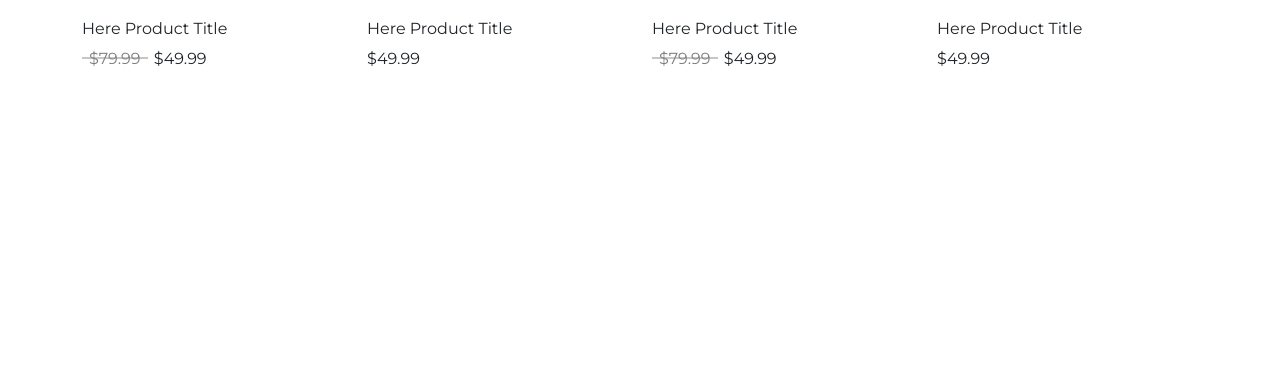
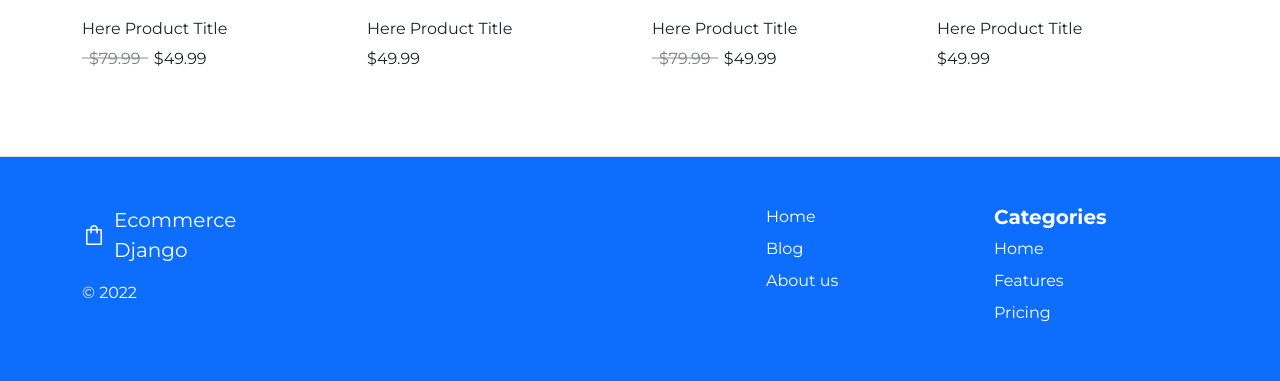
Before and after one commit to Zuiak/EcommerceDjango, a Django app: page / in a window 1280 px wide. Shown: the part 919-1300 px from the top of the page. Before the commit the page ends 985 px from the top, so only its background shows below. Run offline with Django 4.2, Linux system fonts and the light colour scheme.

Commit message:
Add footer & Bug fix

```diff
--- a/EcommerceDjango/static/css/style.css
+++ b/EcommerceDjango/static/css/style.css
@@ -42,31 +42,38 @@ h1, h2, h3, h4, h5, h6{
   border-top-left-radius: 0;
 }
 
+/* Footer settings */
+footer{
+    font-family: Montserrat;
+}
+footer .nav-link{
+    color: #fff;
+    opacity: 1;
+}
+footer h5{
+    font-weight: 700;
+}
+
 /* Section products */
 .section-products {
     padding: 80px 0 54px;
 }
-
 .section-products .header {
     margin-bottom: 50px;
 }
-
 .section-products .header h3 {
     font-size: 1rem;
     color: #fe302f;
     font-weight: 500;
 }
-
 .section-products .header h2 {
     font-size: 2.2rem;
     font-weight: 400;
     color: #444444;
 }
-
 .section-products .single-product {
     margin-bottom: 26px;
 }
-
 .section-products .single-product .part-1 {
     position: relative;
     height: 290px;
@@ -74,7 +81,6 @@ h1, h2, h3, h4, h5, h6{
     margin-bottom: 20px;
     overflow: hidden;
 }
-
 .section-products .single-product .part-1::before {
 		position: absolute;
 		content: "";
@@ -85,32 +91,26 @@ h1, h2, h3, h4, h5, h6{
 		z-index: -1;
 		transition: all 0.3s;
 }
-
 .section-products .single-product:hover .part-1::before {
 		transform: scale(1.2,1.2) rotate(5deg);
 }
-
 .section-products #product-1 .part-1::before {
     background: url("https://i.ibb.co/L8Nrb7p/1.jpg") no-repeat center;
     background-size: cover;
 		transition: all 0.3s;
 }
-
 .section-products #product-2 .part-1::before {
     background: url("https://i.ibb.co/cLnZjnS/2.jpg") no-repeat center;
     background-size: cover;
 }
-
 .section-products #product-3 .part-1::before {
     background: url("https://i.ibb.co/L8Nrb7p/1.jpg") no-repeat center;
     background-size: cover;
 }
-
 .section-products #product-4 .part-1::before {
     background: url("https://i.ibb.co/cLnZjnS/2.jpg") no-repeat center;
     background-size: cover;
 }
-
 .section-products .single-product .part-1 .discount,
 .section-products .single-product .part-1 .new {
     position: absolute;
@@ -122,12 +122,10 @@ h1, h2, h3, h4, h5, h6{
     text-transform: uppercase;
     font-size: 0.85rem;
 }
-
 .section-products .single-product .part-1 .new {
     left: 0;
     background-color: #444444;
 }
-
 .section-products .single-product .part-1 ul {
     position: absolute;
     bottom: -41px;
@@ -138,17 +136,14 @@ h1, h2, h3, h4, h5, h6{
     opacity: 0;
     transition: bottom 0.5s, opacity 0.5s;
 }
-
 .section-products .single-product:hover .part-1 ul {
     bottom: 30px;
     opacity: 1;
 }
-
 .section-products .single-product .part-1 ul li {
     display: inline-block;
     margin-right: 4px;
 }
-
 .section-products .single-product .part-1 ul li a {
     display: inline-block;
     width: 40px;
@@ -160,27 +155,22 @@ h1, h2, h3, h4, h5, h6{
     box-shadow: 0 2px 20px rgb(50 50 50 / 10%);
     transition: color 0.2s;
 }
-
 .section-products .single-product .part-1 ul li a:hover {
     color: #fe302f;
 }
-
 .section-products .single-product .part-2 .product-title {
     font-size: 1rem;
 }
-
 .section-products .single-product .part-2 h4 {
     display: inline-block;
     font-size: 1rem;
 }
-
 .section-products .single-product .part-2 .product-old-price {
     position: relative;
     padding: 0 7px;
     margin-right: 2px;
     opacity: 0.6;
 }
-
 .section-products .single-product .part-2 .product-old-price::after {
     position: absolute;
     content: "";
--- a/shop/templates/base.html
+++ b/shop/templates/base.html
@@ -5,56 +5,13 @@
         <meta charset="utf-8">
         <meta name="viewport" content="width=device-width, initial-scale=1">
         <title>{% block title %}{% endblock %}</title>
-        <link rel="preconnect" href="https://fonts.googleapis.com">
-        <link rel="preconnect" href="https://fonts.gstatic.com" crossorigin>
-        <link href="https://fonts.googleapis.com/css2?family=Montserrat:wght@400;700&family=Open+Sans:wght@400;500;700&display=swap" rel="stylesheet">
-        <link rel="stylesheet" href="https://fonts.googleapis.com/css2?family=Material+Symbols+Outlined:opsz,wght,FILL,GRAD@20..48,100..700,0..1,-50..200" />
-        <link rel="stylesheet" href="https://cdnjs.cloudflare.com/ajax/libs/font-awesome/5.15.3/css/all.min.css">
-        <link href="https://cdn.jsdelivr.net/npm/bootstrap@5.2.0-beta1/dist/css/bootstrap.min.css" rel="stylesheet" crossorigin="anonymous">
-        <link rel="stylesheet" href="{% static 'css/style.css' %}">
+        {% include 'style-imports.html' %}
     </head>
     <body>
-        <nav class="navbar navbar-expand-lg navbar-dark bg-primary text-white" aria-label="Ninth navbar example">
-            <div class="container-xl">
-                <a class="navbar-brand fs-4" href="{% url 'homepage'%}"><span class="material-symbols-outlined me-2">shopping_bag</span>Ecommerce Django</a>
-                <button class="navbar-toggler" type="button" data-bs-toggle="collapse" data-bs-target="#navbarsExample07XL" aria-controls="navbarsExample07XL" aria-expanded="false" aria-label="Toggle navigation">
-                    <span class="navbar-toggler-icon"></span>
-                </button>
-                <div class="collapse navbar-collapse right" id="navbarsExample07XL">
-                    <ul class="navbar-nav ms-auto mb-2 mb-lg-0 font-weight-bold text-uppercase">
-                        <li class="nav-item">
-                            <a href="{% url 'homepage' %}" class="nav-link">Home</a>
-                        </li>
-                        <li class="nav-item dropdown">
-                            <a class="nav-link dropdown-toggle" href="#" id="dropdown06" data-bs-toggle="dropdown" aria-expanded="false">Categories</a>
-                            <ul class="dropdown-menu" aria-labelledby="dropdown06">
-                                <li><a class="dropdown-item" href="#">Action</a></li>
-                                <li><a class="dropdown-item" href="#">Another action</a></li>
-                                <li><a class="dropdown-item" href="#">Something else here</a></li>
-                            </ul>
-                        </li>
-                        <li class="nav-item">
-                            <a href="{% url 'blog' %}" class="nav-link">Blog</a>
-                        </li>
-                        <li class="nav-item">
-                            <a href="{% url 'about' %}" class="nav-link">About us</a>
-                        </li>
-                        {% comment %}<li class="nav-item">
-                            <a class="nav-link disabled">Disabled</a>
-                        </li>{% endcomment %}
-                    </ul>
-                    <form class="d-flex ">
-                        <input class="form-control me-2" type="search" placeholder="Search" aria-label="Search">
-                        <button class="btn btn-outline-success" type="submit"><i class="material-symbols-outlined">search</i></button>
-                    </form>
-                </div>
+        {% include 'navbar.html' %}
 
-            </div>
-        </nav>
+        {% block content %}{% endblock %}
 
-        {% block content %}
-
-        {% endblock %}
-        <script src="https://cdn.jsdelivr.net/npm/bootstrap@5.2.0-beta1/dist/js/bootstrap.bundle.min.js" integrity="sha384-pprn3073KE6tl6bjs2QrFaJGz5/SUsLqktiwsUTF55Jfv3qYSDhgCecCxMW52nD2" crossorigin="anonymous"></script>
+        {% include 'footer.html' %}
     </body>
 </html>
--- /dev/null
+++ b/shop/templates/footer.html
@@ -0,0 +1,41 @@
+{% load static %}
+
+<footer class="border-top bg-primary text-white">
+    <div class="container">
+        <div class="row row-cols-5 py-5 my-5s">
+             <div class="col">
+                <a href="{% url 'homepage' %}" class="d-flex align-items-center mb-3 link-dark text-decoration-none text-white fs-5" style=":hover{color: #fff}">
+                    <span class="material-symbols-outlined me-2">shopping_bag</span>Ecommerce Django
+                </a>
+                <p class="text-white">© {% now 'Y' %}</p>
+            </div>
+
+            <div class="col">
+
+            </div>
+
+            <div class="col">
+
+            </div>
+
+            <div class="col">
+                <ul class="nav flex-column">
+                    <li class="nav-item mb-2"><a href="{% url 'homepage' %}" class="nav-link p-0 text-white">Home</a></li>
+                    <li class="nav-item mb-2"><a href="{% url 'blog' %}" class="nav-link p-0 text-white">Blog</a></li>
+                    <li class="nav-item mb-2"><a href="{% url 'about' %}" class="nav-link p-0 text-white">About us</a></li>
+                </ul>
+            </div>
+
+            <div class="col">
+                <h5>Categories</h5>
+                <ul class="nav flex-column">
+                    <li class="nav-item mb-2"><a href="#" class="nav-link p-0 text-white">Home</a></li>
+                    <li class="nav-item mb-2"><a href="#" class="nav-link p-0 text-white">Features</a></li>
+                    <li class="nav-item mb-2"><a href="#" class="nav-link p-0 text-white">Pricing</a></li>
+                </ul>
+            </div>
+        </div>
+    </div>
+</footer>
+
+<script src="https://cdn.jsdelivr.net/npm/bootstrap@5.2.0-beta1/dist/js/bootstrap.bundle.min.js" integrity="sha384-pprn3073KE6tl6bjs2QrFaJGz5/SUsLqktiwsUTF55Jfv3qYSDhgCecCxMW52nD2" crossorigin="anonymous"></script>
--- /dev/null
+++ b/shop/templates/navbar.html
@@ -0,0 +1,37 @@
+<nav class="navbar navbar-expand-lg navbar-dark bg-primary text-white" aria-label="Ninth navbar example">
+    <div class="container-xl">
+        <a class="navbar-brand fs-4" href="{% url 'homepage'%}"><span class="material-symbols-outlined me-2">shopping_bag</span>Ecommerce Django</a>
+        <button class="navbar-toggler" type="button" data-bs-toggle="collapse" data-bs-target="#navbarsExample07XL" aria-controls="navbarsExample07XL" aria-expanded="false" aria-label="Toggle navigation">
+            <span class="navbar-toggler-icon"></span>
+        </button>
+        <div class="collapse navbar-collapse right" id="navbarsExample07XL">
+            <ul class="navbar-nav ms-auto mb-2 mb-lg-0 font-weight-bold text-uppercase">
+                <li class="nav-item">
+                    <a href="{% url 'homepage' %}" class="nav-link">Home</a>
+                </li>
+                <li class="nav-item dropdown">
+                    <a class="nav-link dropdown-toggle" href="#" id="dropdown06" data-bs-toggle="dropdown" aria-expanded="false">Categories</a>
+                    <ul class="dropdown-menu" aria-labelledby="dropdown06">
+                        <li><a class="dropdown-item" href="#">Action</a></li>
+                        <li><a class="dropdown-item" href="#">Another action</a></li>
+                        <li><a class="dropdown-item" href="#">Something else here</a></li>
+                    </ul>
+                </li>
+                <li class="nav-item">
+                    <a href="{% url 'blog' %}" class="nav-link">Blog</a>
+                </li>
+                <li class="nav-item">
+                    <a href="{% url 'about' %}" class="nav-link">About us</a>
+                </li>
+                {% comment %}<li class="nav-item">
+                    <a class="nav-link disabled">Disabled</a>
+                </li>{% endcomment %}
+            </ul>
+            <form class="d-flex ">
+                <input class="form-control me-2" type="search" placeholder="Search" aria-label="Search">
+                <button class="btn btn-outline-success" type="submit"><i class="material-symbols-outlined">search</i></button>
+            </form>
+        </div>
+
+    </div>
+</nav>
--- /dev/null
+++ b/shop/templates/style-imports.html
@@ -0,0 +1,8 @@
+{% load static %}
+<link rel="preconnect" href="https://fonts.googleapis.com">
+<link rel="preconnect" href="https://fonts.gstatic.com" crossorigin>
+<link href="https://fonts.googleapis.com/css2?family=Montserrat:wght@400;700&family=Open+Sans:wght@400;500;700&display=swap" rel="stylesheet">
+<link rel="stylesheet" href="https://fonts.googleapis.com/css2?family=Material+Symbols+Outlined:opsz,wght,FILL,GRAD@20..48,100..700,0..1,-50..200" />
+<link rel="stylesheet" href="https://cdnjs.cloudflare.com/ajax/libs/font-awesome/5.15.3/css/all.min.css">
+<link href="https://cdn.jsdelivr.net/npm/bootstrap@5.2.0-beta1/dist/css/bootstrap.min.css" rel="stylesheet" crossorigin="anonymous">
+<link rel="stylesheet" href="{% static 'css/style.css' %}">
```
Also changed, not shown: EcommerceDjango/static/macbook-air.jpg (added).
